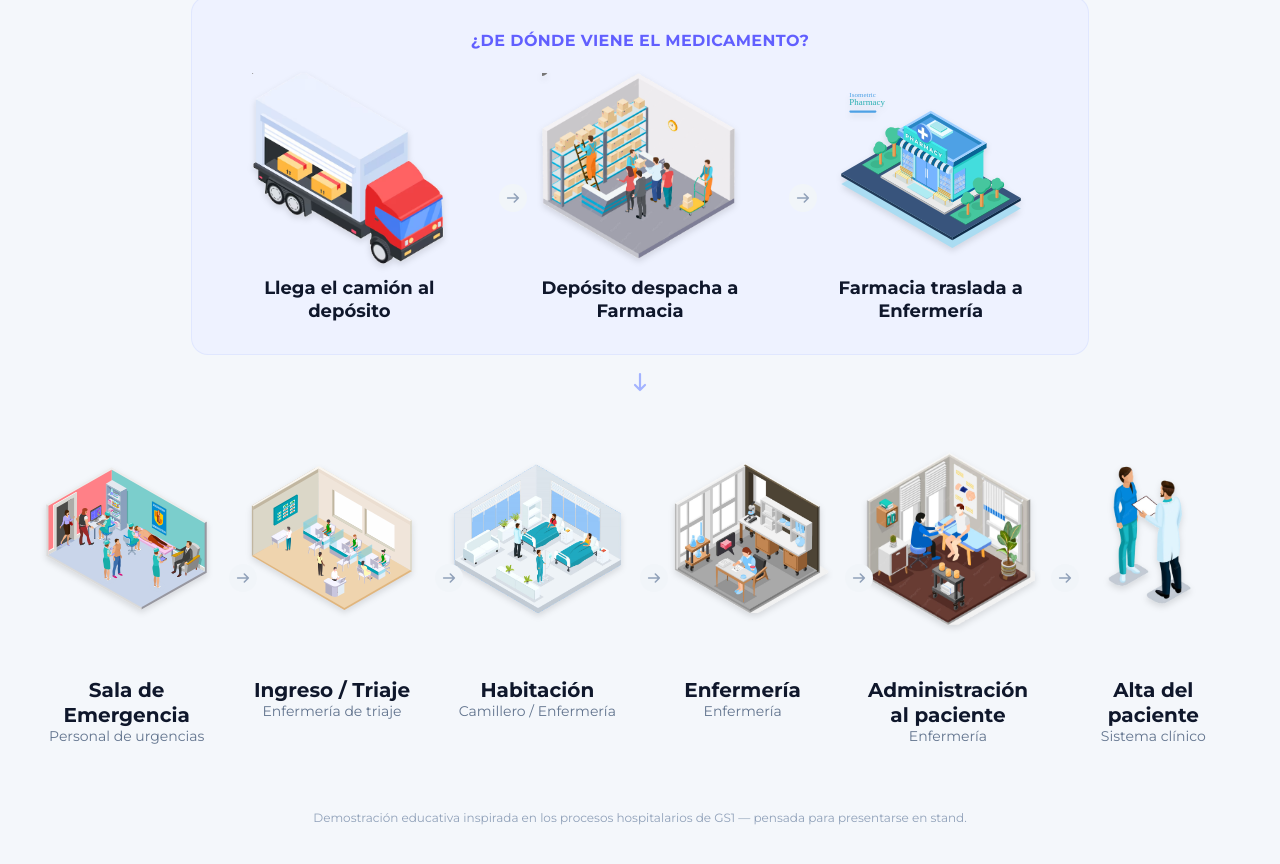
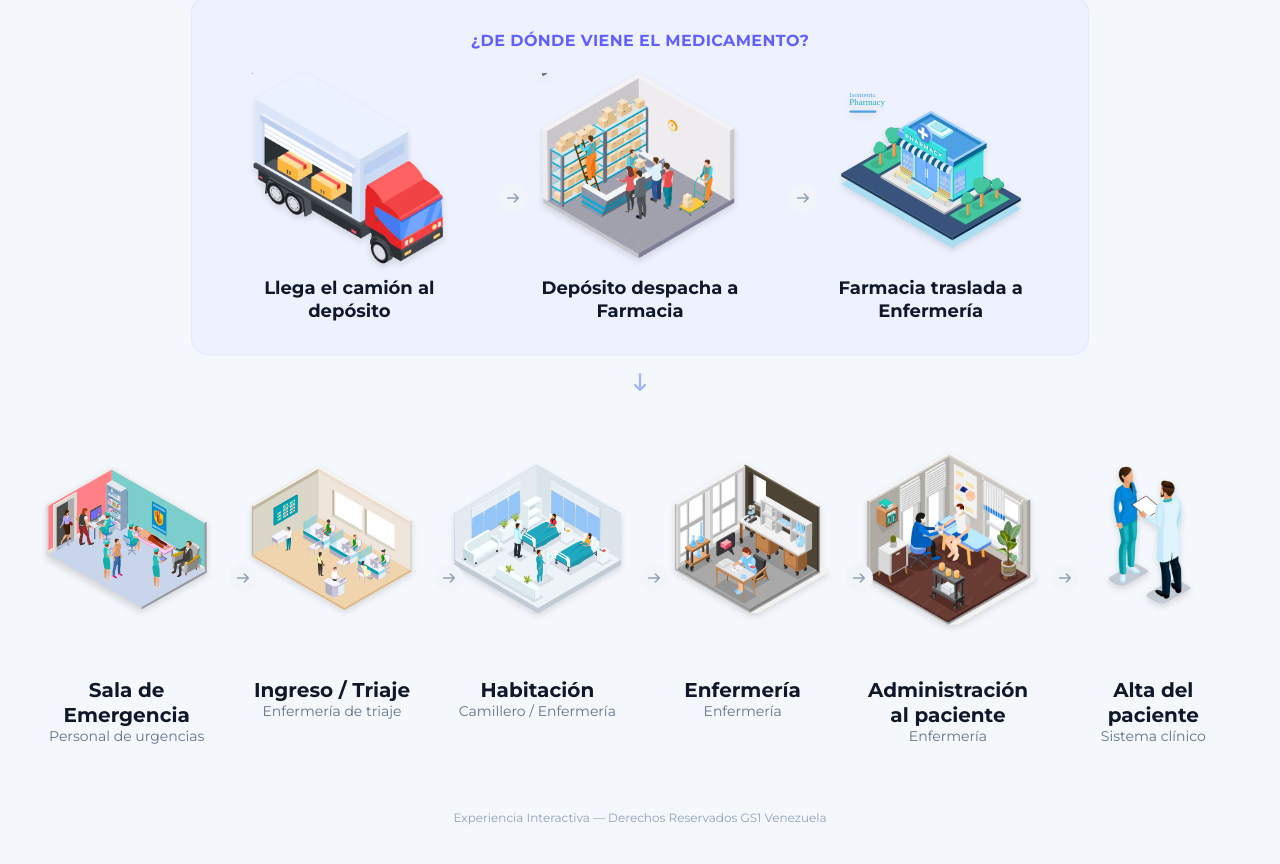
Before and after one commit to anniustar2002-star/GS1-Hospital, a React (Vite) app: page / in a window 1280 px wide. Shown: the part 363-1227 px from the top of the page. Built offline with nearby package versions, Linux system fonts and the light colour scheme.

Commit message:
Actualizar texto del footer a "Experiencia Interactiva — Derechos Reservados GS1 Venezuela"
Co-Authored-By: Claude Sonnet 5 <noreply@anthropic.com>
Claude-Session: https://claude.ai/code/session_01CW2fwty5rRPMCJ3Jp8kS4a

```diff
--- a/src/pages/Home.tsx
+++ b/src/pages/Home.tsx
@@ -23,7 +23,7 @@ export function Home() {
       <CycleFlow />
 
       <footer className="mt-16 text-center text-xs text-slate-400">
-        Demostración educativa inspirada en los procesos hospitalarios de GS1 — pensada para presentarse en stand.
+        Experiencia Interactiva — Derechos Reservados GS1 Venezuela
       </footer>
     </div>
   )
```
